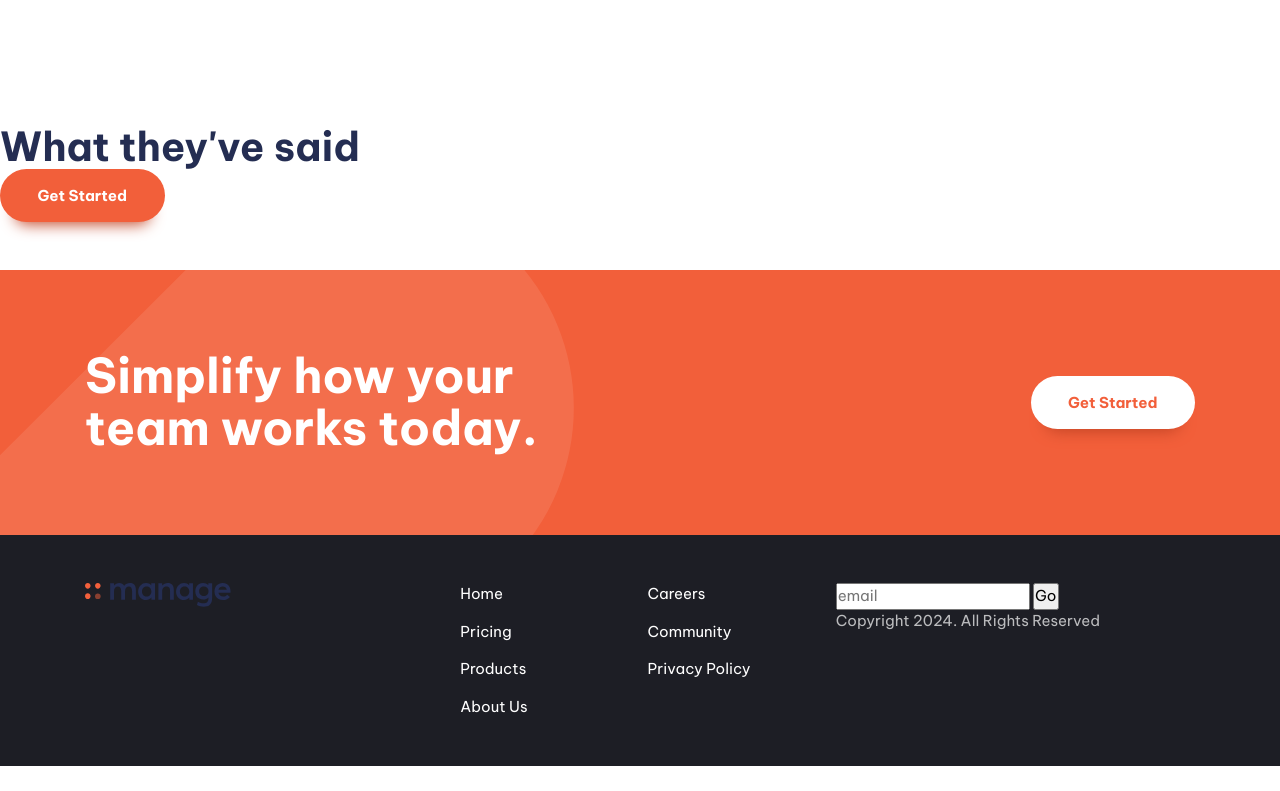
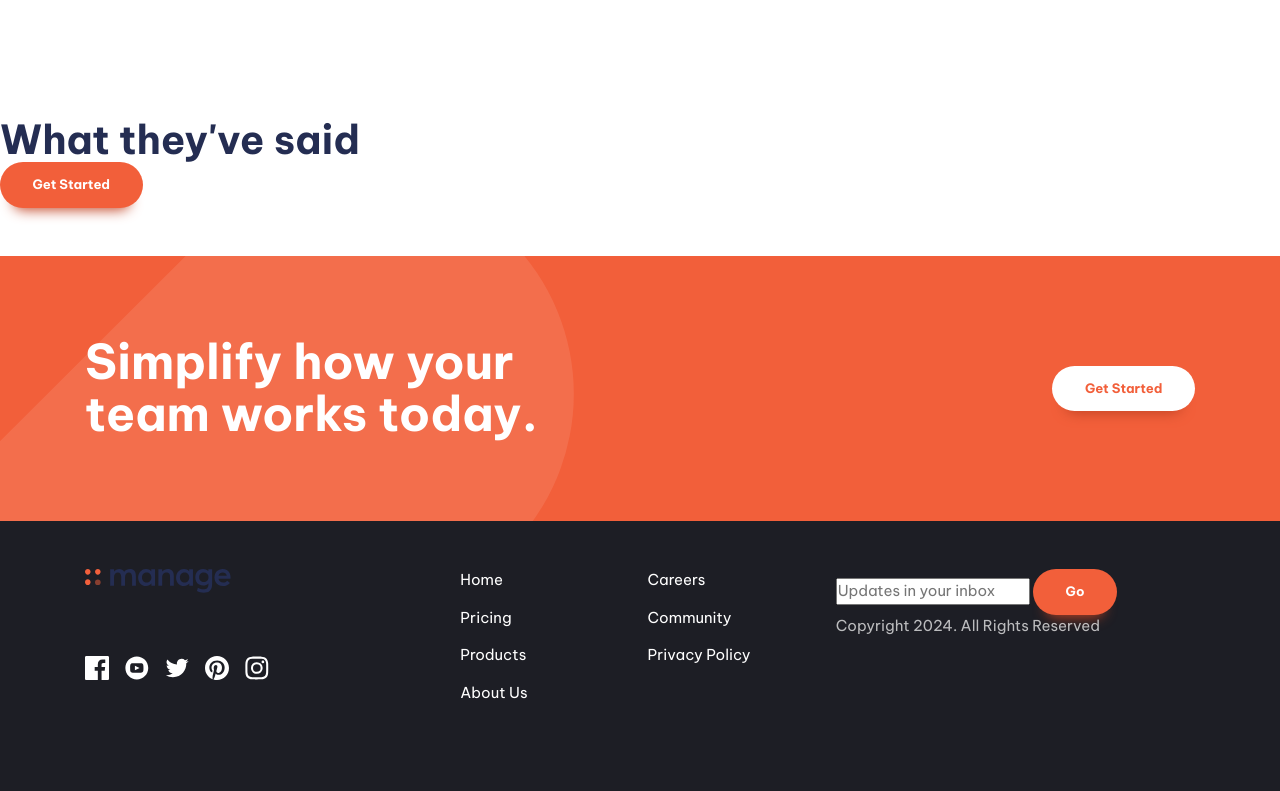
Before and after one commit to bibi721/fem-manage-landing-page, a website built with Vite: page index.html in a window 1280 px wide. Shown: the part 1311-2102 px from the top of the page. Before the commit the page ends 2077 px from the top, so only its background shows below. Built offline with nearby package versions, Linux system fonts and the light colour scheme.

Commit message:
fix font-sze on buttons and add social links to the footer

```diff
--- a/index.html
+++ b/index.html
@@ -103,12 +103,32 @@
         <div class="even-columns">
           <div>
             <a href="#"><img src="images/logo.svg" alt="Manage"></a>
-            <ul role="list" aria-label="Social links">
-              <li><a aria-label="facebook" href="#"></a></li>
-              <li><a aria-label="youtube" href="#"></a></li>
-              <li><a aria-label="twitter" href="#"></a></li>
-              <li><a aria-label="pinterst" href="#"></a></li>
-              <li><a aria-label="instagram" href="#"></a></li>
+            <ul class="social-list" role="list" aria-label="Social links">
+              <li><a aria-label="facebook" href="#">
+                <svg class="social-icon">
+                  <use xlink:href="images/social-icons.svg#icon-facebook"></use>
+                </svg>
+              </a></li>
+              <li><a aria-label="youtube" href="#">
+                <svg class="social-icon">
+                <use xlink:href="images/social-icons.svg#icon-youtube"></use>
+              </svg>
+            </a></li>
+              <li><a aria-label="twitter" href="#">
+                <svg class="social-icon">
+                  <use xlink:href="images/social-icons.svg#icon-twitter"></use>
+                </svg>
+              </a></li>
+              <li><a aria-label="pinterest" href="#">
+                <svg class="social-icon">
+                  <use xlink:href="images/social-icons.svg#icon-pinterest"></use>
+                </svg>
+              </a></li>
+              <li><a aria-label="instagram" href="#">
+                <svg class="social-icon">
+                  <use xlink:href="images/social-icons.svg#icon-instagram"></use>
+                </svg>
+              </a></li>
             </ul>
           </div>
           <div>
@@ -126,8 +146,8 @@
           </div>
           <div>
             <form action="">
-              <input type="email" placeholder="email">
-              <button type="submit">Go</button>
+              <input type="email" placeholder="Updates in your inbox">
+              <button type="submit" class="button">Go</button>
               <p>Copyright 2024. All Rights Reserved</p>
 
             </form>
--- a/style.css
+++ b/style.css
@@ -18,7 +18,7 @@
   --fw-semi-bold: 500;
   --fw-bold: 700;
 
-  --fs--300: .8125rem;
+  --fs-300: .8125rem;
   --fs-400: .875rem;
   --fs-500: 0.9375rem;
   --fs-600: 1rem;
@@ -278,6 +278,18 @@ p[data-width="wide"] {
 .footer-nav a:is(:hover, :focus) {
   color: var(--clr-accent-400);
 }
+
+/*  social-list  */
+
+.social-list {
+  display: flex;
+  gap: var(--size-400);
+}
+
+.social-icon {
+  width: var(--size-500);
+}
+
 /* cta */
 
 .cta {
```
Also changed, not shown: images/social-icons.svg (added).
